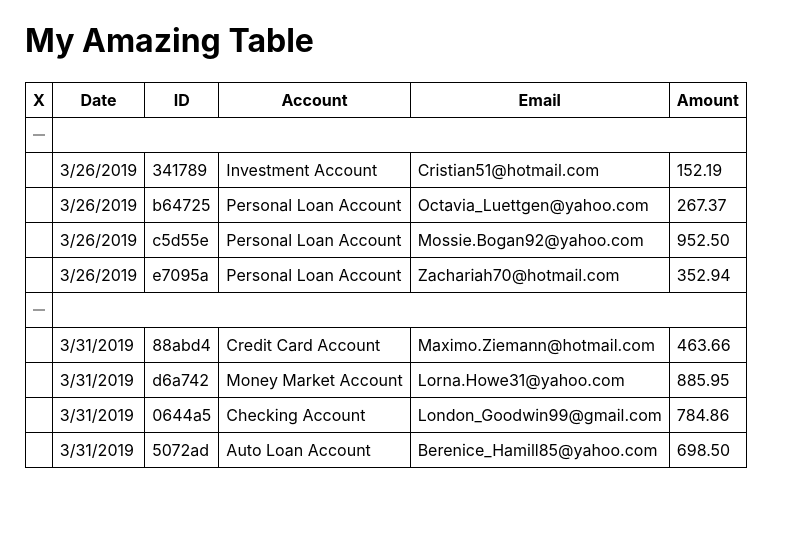
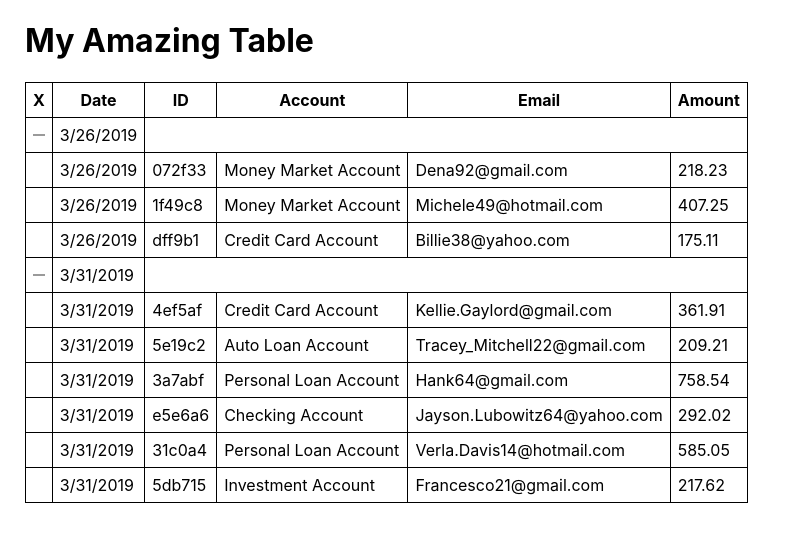
Before and after one commit to RoundEm/fancy_table, a React (Create React App) app: page / in a window 1280 px wide. Shown: the top 542 px of the page, without its empty margins (0-786 px from the left). Built offline with nearby package versions, Linux system fonts and the light colour scheme.

Commit message:
Table container rendering correctly

```diff
--- a/src/App.js
+++ b/src/App.js
@@ -1,22 +1,65 @@
 import React, { Component } from 'react';
-
 import generateData from './dummyData'
 import TodoTableRow from './TodoTableRow'
+import TableRowContainer from './TableRowContainer'
 import './App.css';
 
 class App extends Component {
   state = {
-    data: []
+    todos: [],
+    // TODO: get unique dates with Mongo and add them:
+    uniqueDates: ['3/26/2019', '3/31/2019']
   }
 
+  // TODO: add function to sort dates
   componentDidMount() {
     this.setState({
-      data: generateData()
+      todos: generateData()
     })
   }
 
+  toggleCollapsedDates = date => {
+    let todos = this.state.todos
+    for (let i = 0; i < todos.length; i++) {
+      if (date === todos[i].date) {
+        const updatedTodo = Object.assign({}, todos[i], {
+          hidden: !todos[i].hidden
+        })
+        console.log('updatedTodo: ', updatedTodo)
+        // TODO: something is breaking down here or the call to generateData() in comp did mount id screwing it up
+        this.setState({
+          todos: [
+            ...todos.slice(0, i),
+            updatedTodo,
+            ...todos.slice(i + 1)
+          ]
+        })
+      }
+    }
+  }
+
   render() {
-    // console.log('State: ', this.state)
+    console.log('State: ', this.state)
+    const table = this.state.uniqueDates.map((date) => {
+      return this.state.todos.map((todo, i) => {
+        if (i === 0) {
+          return (
+            <TableRowContainer
+              date={date}
+              toggleCollapsedDates={this.toggleCollapsedDates}
+              key={date}
+            />
+          )
+        } else if (todo.date === date) {
+            return (
+              <TodoTableRow
+                todo={todo}
+                key={todo.id}
+              />
+            )
+          }
+      })
+    })
     return (
       <div className="App">
         <h1>My Amazing Table</h1>
@@ -34,19 +77,13 @@ class App extends Component {
           </thead>
 
           <tbody>
-            {this.state.data.map((todo, i, array) => (
-                <TodoTableRow
-                  todo={todo}
-                  index={i}
-                  dataArray={array}
-                  key={todo.id}
-                />
-            ))}
+
+            {table}
+
           </tbody>
         </table>
-
       </div>
-    );
+    )
   }
 }
 
--- /dev/null
+++ b/src/TableRowContainer.js
@@ -0,0 +1,18 @@
+import React from 'react'
+import plusSignIcon from './assets/001-add.svg'
+import minusSignIcon from './assets/002-minus.svg'
+
+export default function TableRowContainer(props) {
+  return (
+    <tr id={props.date}>
+        <td onClick={() => props.toggleCollapsedDates(props.date)}>
+        <img
+            src={minusSignIcon}
+            alt="Minus sign to collapse rows"
+        />
+        </td>
+        <td>{props.date}</td>
+        <td colSpan="5"></td>
+    </tr>
+  )
+}
--- a/src/TodoTableRow.js
+++ b/src/TodoTableRow.js
@@ -1,39 +1,16 @@
-import React, { Component } from 'react'
-import plusSignIcon from './assets/001-add.svg'
-import minusSignIcon from './assets/002-minus.svg'
+import React from 'react'
 
-// TODO: change back to functional component
-export default class TodoTableRow extends Component {
-  render() {
-    let todo = this.props.todo
+const TodoTableRow = (props) => {
+  return (
+    <tr key={props.todo.id}>
+        <td></td>
+        <td>{props.todo.date}</td>
+        <td>{props.todo.id}</td>
+        <td>{props.todo.account}</td>
+        <td>{props.todo.email}</td>
+        <td>{props.todo.amount}</td>
+    </tr>
+  )
+}
 
-    let priorDate
-    if (this.props.index === 0) priorDate = ''
-    else priorDate = this.props.dataArray[this.props.index - 1].date
-
-    return (
-      <tr>
-        {priorDate === '' || todo.date !== priorDate
-          ? <>
-              <td>
-                <img
-                  src={minusSignIcon}
-                  alt="Minus sign to collapse rows"
-                />
-              </td>
-              <td colSpan="5"></td>
-            </>
-
-          : <>
-              <td></td>
-              <td>{todo.date}</td>
-              <td>{todo.id}</td>
-              <td>{todo.account}</td>
-              <td>{todo.email}</td>
-              <td>{todo.amount}</td>
-            </>
-        }
-      </tr>
-    )
-  }
-}
+export default TodoTableRow
--- a/src/dummyData.js
+++ b/src/dummyData.js
@@ -3,19 +3,18 @@ const faker = require('faker')
 const generateData = () => {
     const data = []
     for (let i = 0; i < 10; i++) {
-        let account = faker.finance.accountName()
-        let amount = faker.finance.amount()
-        let email = faker.internet.email()
-        let id = faker.random.uuid()
+
         let date
-        if (i < 5) date = '3/26/2019'
+        if (i < 4) date = '3/26/2019'
         else date = '3/31/2019'
+
         data.push({
             date,
-            id: id.slice(0, 6),
-            account,
-            amount,
-            email
+            id: faker.random.uuid().slice(0, 6),
+            account: faker.finance.accountName(),
+            amount: faker.finance.amount(),
+            email: faker.internet.email(),
+            hidden: false
         })
     }
     console.log('data: ', data)
```
